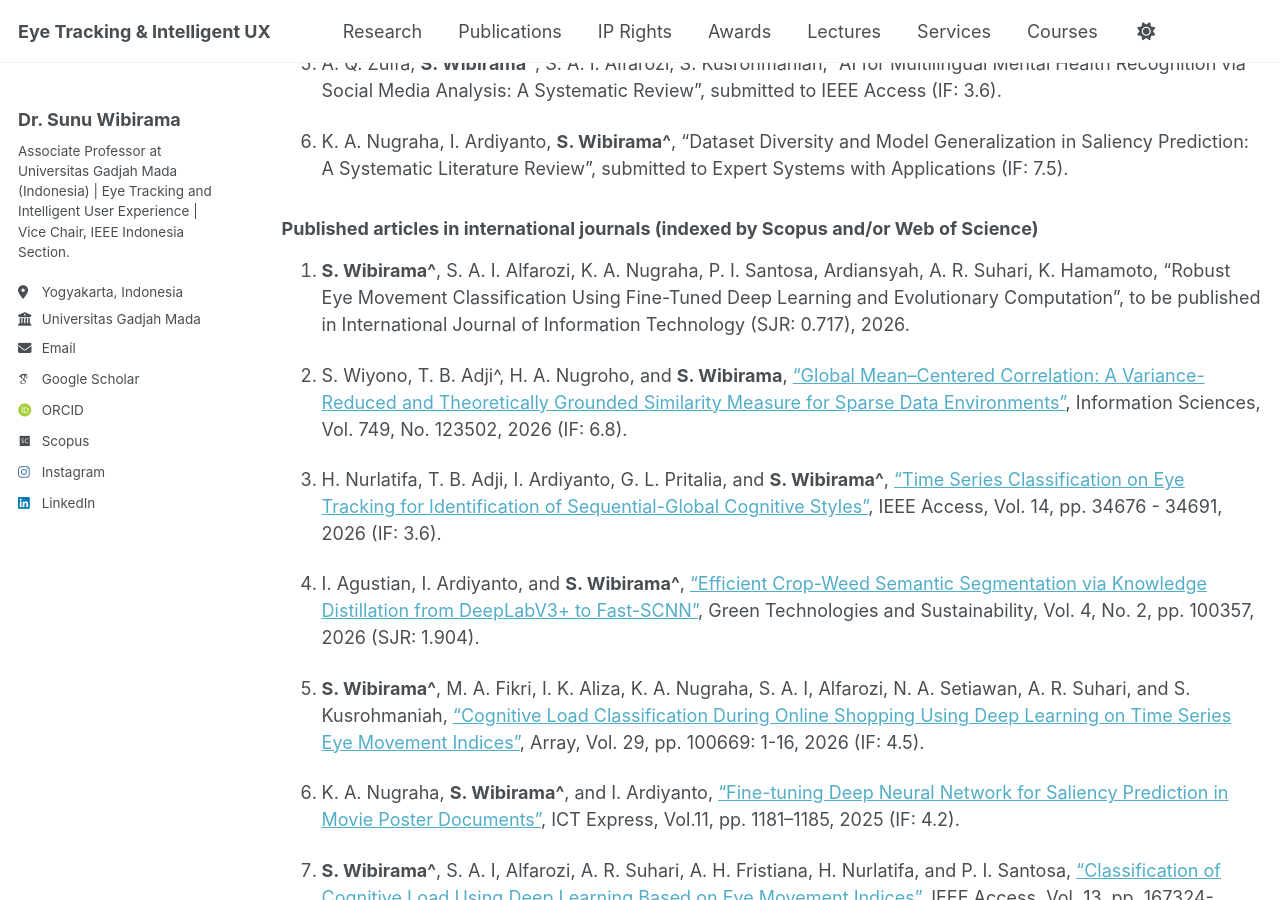
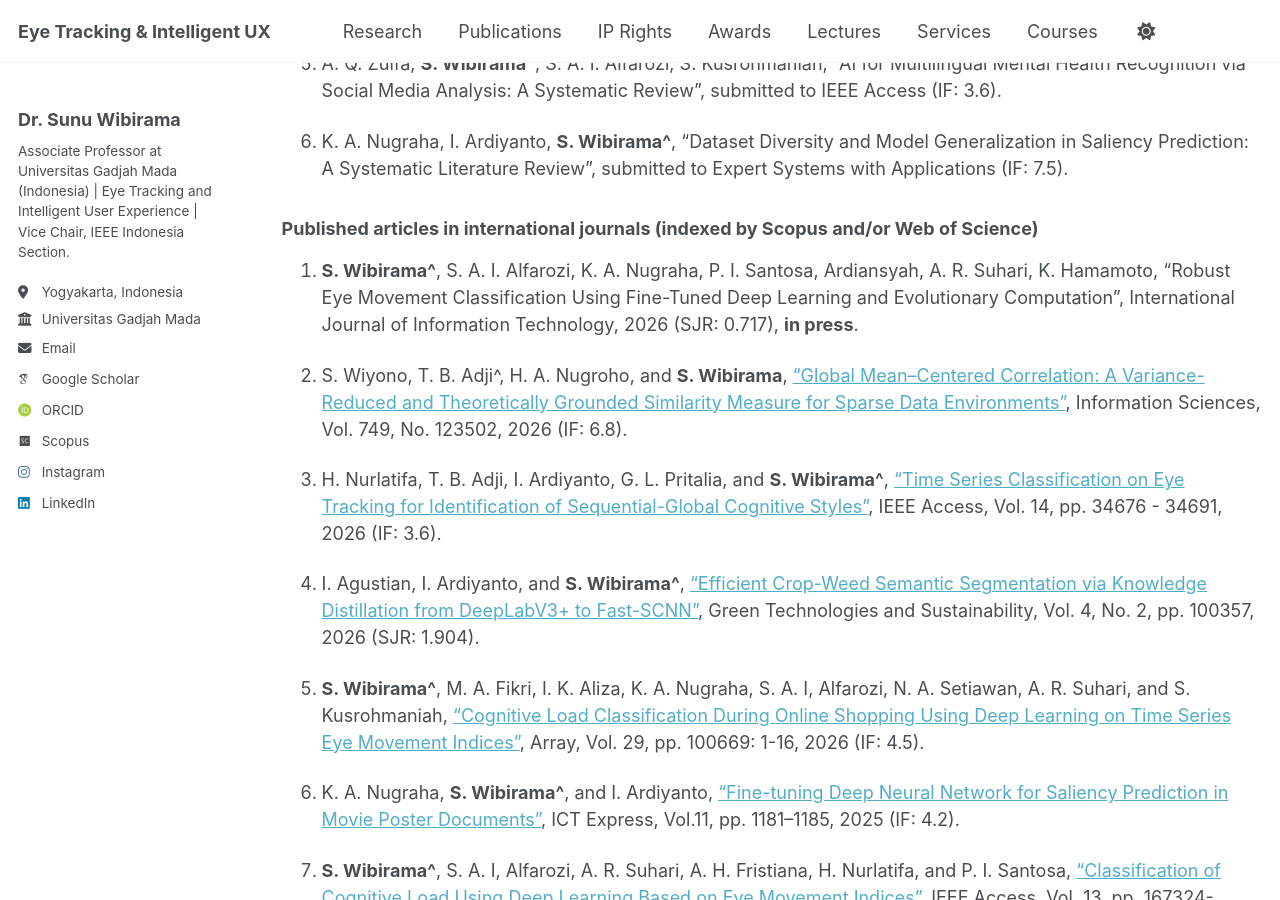
Before and after one commit to wibirama/wibirama.github.io, a Jekyll site: the page built from _pages/allpublications.md, in a window 1280 px wide and 900 px high, scrolled down 873 px. Built offline with Jekyll 4.4.1, drawn with Linux system fonts in a browser that asks for light colours; emoji names are drawn with the system emoji font; some web fonts are replaced; a script that is not in the unit is left out.

Commit message:
Update allpublications.md

```diff
--- a/_pages/allpublications.md
+++ b/_pages/allpublications.md
@@ -36,7 +36,7 @@ Journal articles
 
 ### Published articles in international journals (indexed by Scopus and/or Web of Science)
 
-1. **S. Wibirama^**, S. A. I. Alfarozi, K. A. Nugraha, P. I. Santosa, Ardiansyah, A. R. Suhari, K. Hamamoto, "Robust Eye Movement Classification Using Fine-Tuned Deep Learning and Evolutionary Computation", to be published in International Journal of Information Technology (SJR: 0.717), 2026.
+1. **S. Wibirama^**, S. A. I. Alfarozi, K. A. Nugraha, P. I. Santosa, Ardiansyah, A. R. Suhari, K. Hamamoto, "Robust Eye Movement Classification Using Fine-Tuned Deep Learning and Evolutionary Computation", International Journal of Information Technology, 2026 (SJR: 0.717), **in press**.
 
 2. S. Wiyono, T. B. Adji^, H. A. Nugroho, and **S. Wibirama**, ["Global Mean–Centered Correlation: A Variance-Reduced and Theoretically Grounded Similarity Measure for Sparse Data Environments"](https://doi.org/10.1016/j.ins.2026.123502), Information Sciences, Vol. 749, No. 123502, 2026 (IF: 6.8).
 
```
